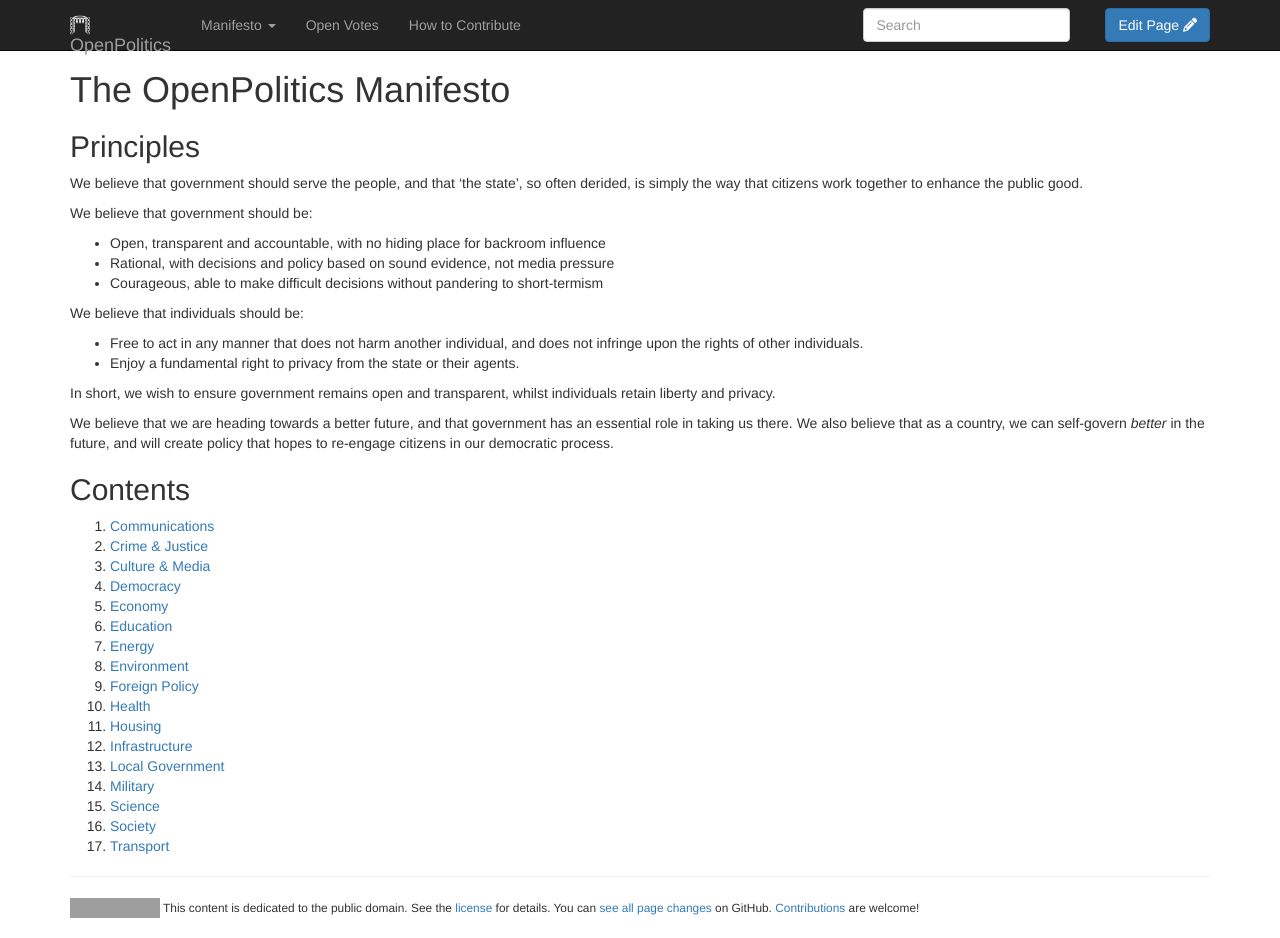
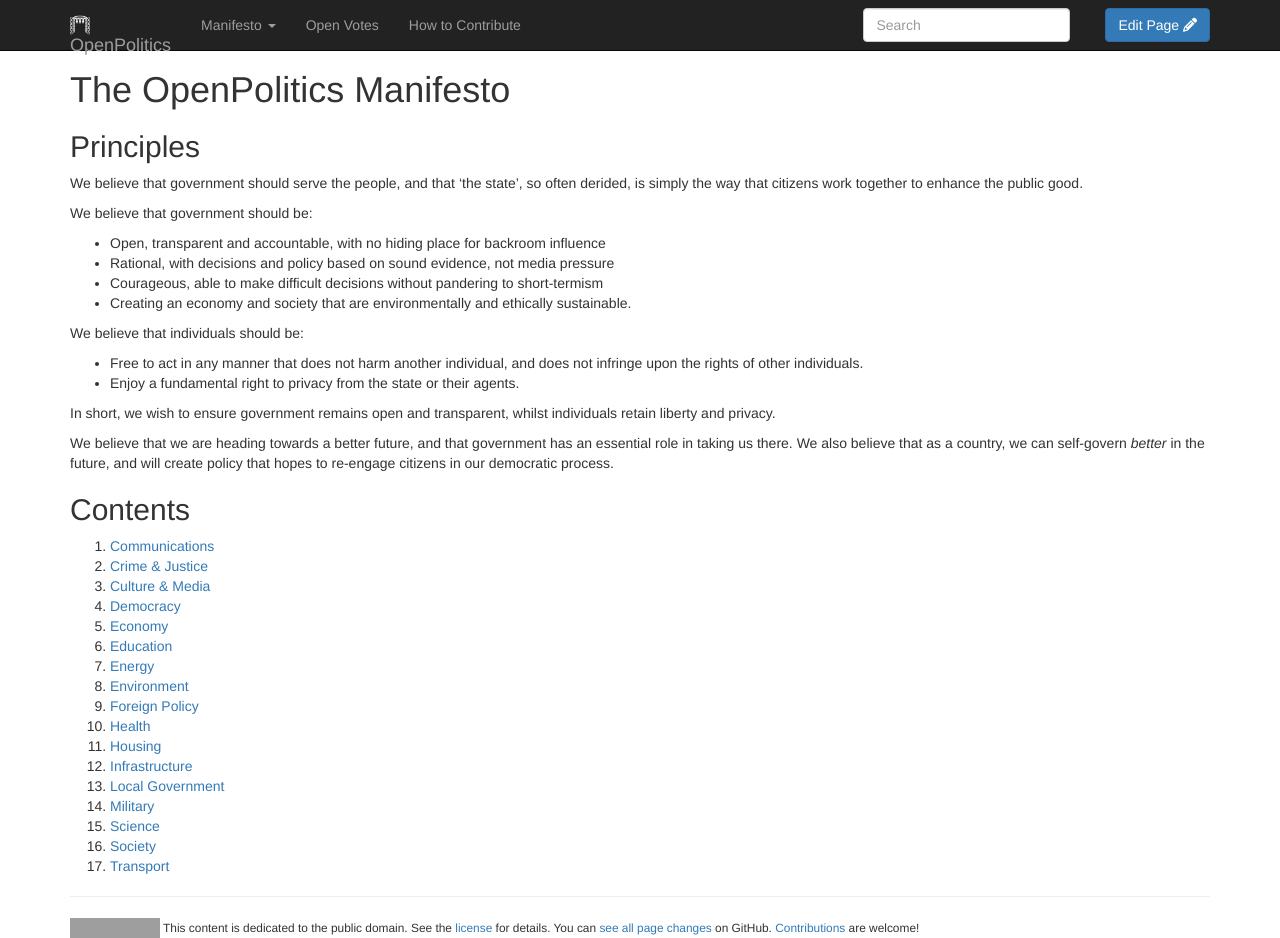
Before and after one commit to openpolitics/manifesto, a Jekyll site: the page built from manifesto/index.md, in a window 1280 px wide and 938 px high. Built offline with Jekyll 4.4.1, drawn with Linux system fonts in a browser that asks for light colours; nearby versions of some CDN libraries; library files that are not in the unit come from our copies; grey boxes are pictures that could not be loaded.

Commit message:
Addition to our Principles of Government

```diff
--- a/manifesto/index.md
+++ b/manifesto/index.md
@@ -2,6 +2,7 @@
 layout: page
 published: true
 ---
+
 # The OpenPolitics Manifesto
 
 ## Principles
@@ -13,6 +14,7 @@ We believe that government should be:
 * Open, transparent and accountable, with no hiding place for backroom influence
 * Rational, with decisions and policy based on sound evidence, not media pressure
 * Courageous, able to make difficult decisions without pandering to short-termism
+* Creating an economy and society that are environmentally and ethically sustainable.
 
 We believe that individuals should be:
 
```
